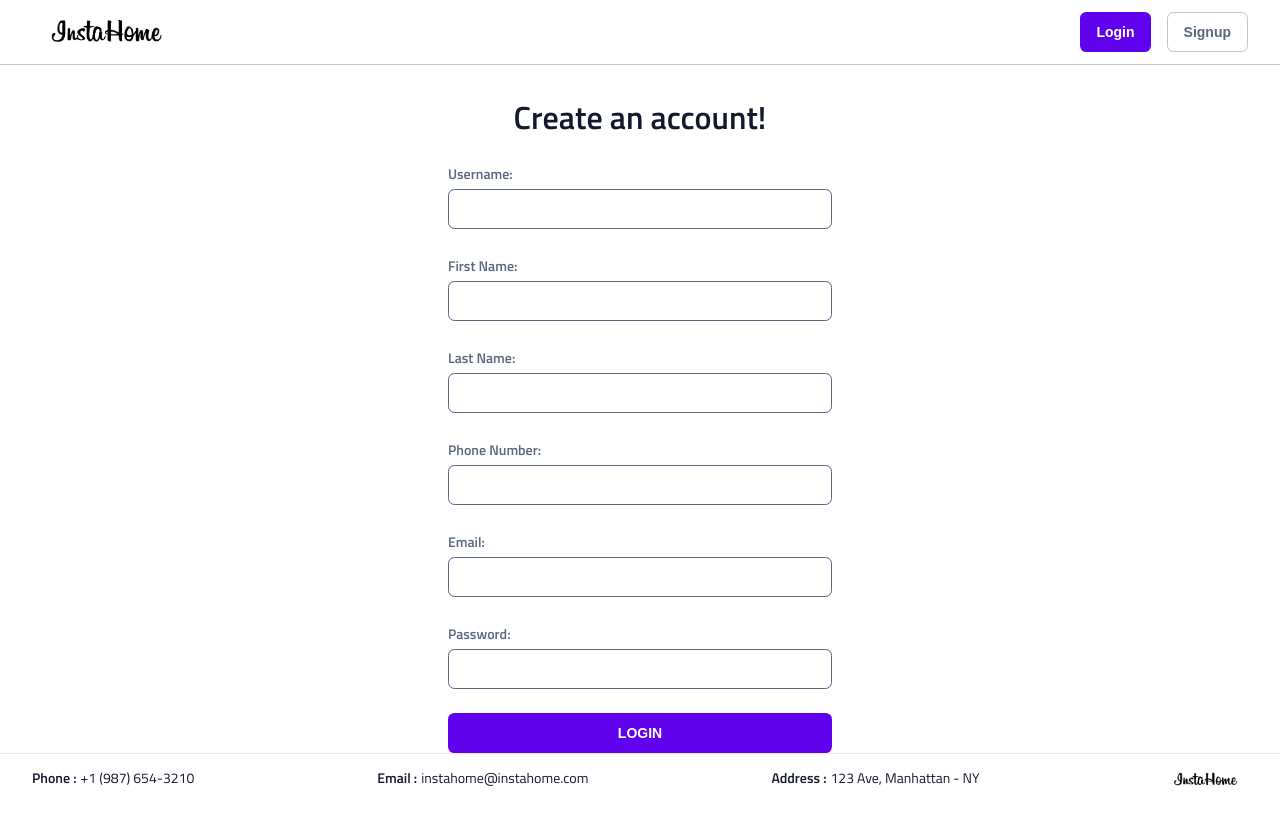
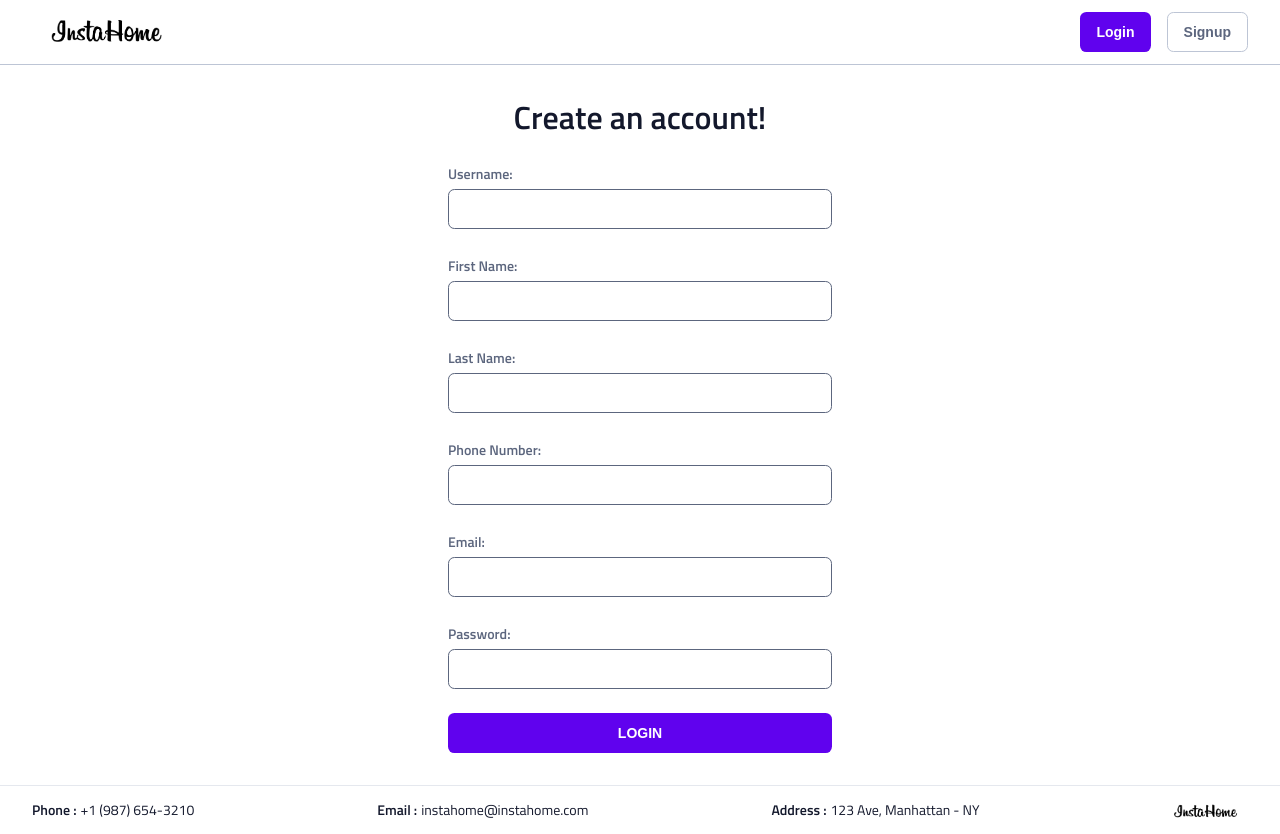
Before and after one commit to jessicaarrais/jessica-arrais-capstone, a React (Create React App) app in the folder client/: page /signup in a window 1280 px wide. Before the commit the page ends 802 px from the top, so only its background shows below. Built offline with nearby package versions, Linux system fonts and the light colour scheme.

Commit message:
fix height of pages

```diff
--- a/client/src/pages/LandingPage/LandingPage.scss
+++ b/client/src/pages/LandingPage/LandingPage.scss
@@ -2,7 +2,7 @@
 @use "../../styles/partials/variables" as *;
 
 .landing-page {
-  height: calc(100vh - 7rem);
+  min-height: calc(100vh - 7rem);
   width: 24rem;
   margin: 0 auto;
 
--- a/client/src/pages/LoginPage/LoginPage.scss
+++ b/client/src/pages/LoginPage/LoginPage.scss
@@ -2,7 +2,7 @@
 @use "../../styles/partials/variables" as *;
 
 .login {
-  height: calc(100vh - 7rem);
+  min-height: calc(100vh - 7rem);
 
   &__page-header {
     @include t-page-header($primary-dark-color);
--- a/client/src/pages/PropertyPage/PropertyPage.scss
+++ b/client/src/pages/PropertyPage/PropertyPage.scss
@@ -20,7 +20,7 @@
 
   &__content {
     display: flex;
-    height: calc(100vh - 20rem);
+    min-height: calc(100vh - 20rem);
     padding: 0.5rem 2rem;
   }
 
--- a/client/src/pages/SignupPage/SignupPage.scss
+++ b/client/src/pages/SignupPage/SignupPage.scss
@@ -3,7 +3,7 @@
 
 .signup {
   background-color: $primary-light-color;
-  height: calc(100vh - 7rem);
+  min-height: calc(100vh - 7rem);
 
   &__page-header {
     @include t-page-header($primary-dark-color);
```
